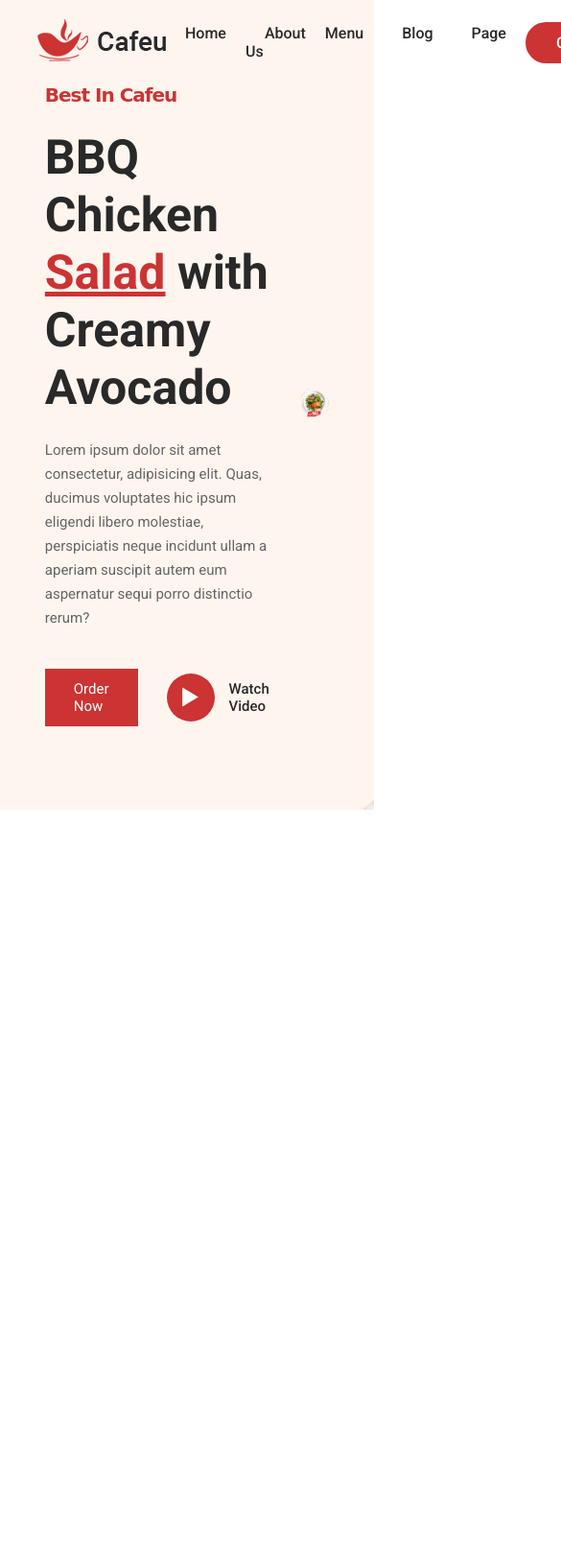
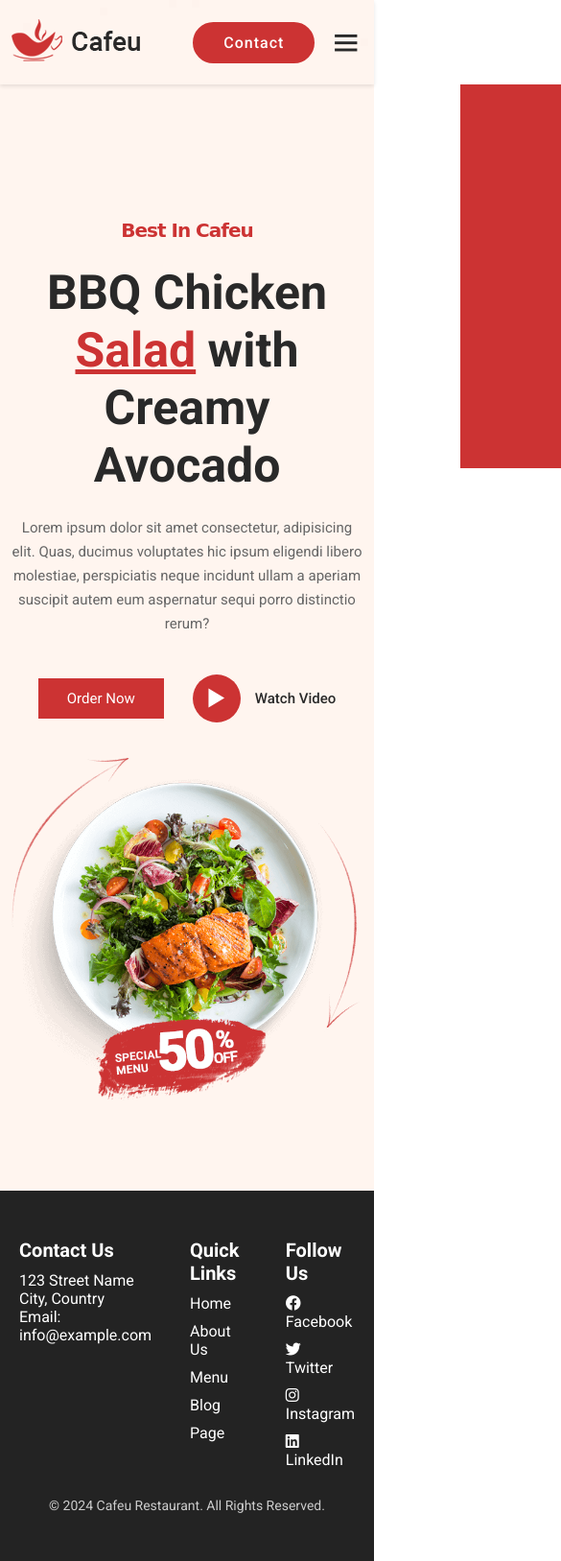
Before and after one commit to septianadip17/tugas-web-restoran-maxyacademy, a plain HTML site: page index.html in a window 390 px wide. Shown: the top 1627 px of the page at 96% size, 585 px wide, since content can reach past the window. Before the commit the page ends 844 px from the top, so only its background shows below. Drawn offline with nearby package versions, Linux system fonts and the light colour scheme.

Commit message:
responsive css

```diff
--- a/index.html
+++ b/index.html
@@ -4,8 +4,9 @@
 <head>
   <meta charset="UTF-8">
   <meta name="viewport" content="width=device-width, initial-scale=1.0">
-  <title>Document</title>
+  <title>Cafeu Restaurant</title>
   <link rel="stylesheet" href="style.css">
+  <link rel="icon" href="img/icon.png">
   <!-- cdnjs -->
   <link rel="stylesheet" href="https://cdnjs.cloudflare.com/ajax/libs/font-awesome/6.2.1/css/all.min.css"
     integrity="sha512-MV7K8+y+gLIBoVD59lQIYicR65iaqukzvf/nwasF0nqhPay5w/9lJmVM2hMDcnK1OnMGCdVK+iQrJ7lzPJQd1w=="
@@ -29,26 +30,60 @@
       <li><a href="#">Page</a></li>
     </ul>
     <div class="nav-icon">
-      <a href="#" class="btn">Contact</a>
+      <a href="https://api.whatsapp.com/send/?phone=6289696135242"  target="_blank" class="btn">Contact</a>
       <div class="bx bx-menu" id="menu-icon"></div>
     </div>
   </header>
 
-  <!-- Home Section -->
-  <section class="home">
+  <main class="home">
       <div class="home-text">
         <h4>Best In Cafeu</h4>
         <h1>BBQ Chicken <span>Salad</span> with <br> Creamy Avocado</h1>
         <p>Lorem ipsum dolor sit amet consectetur, adipisicing elit. Quas, ducimus voluptates hic ipsum eligendi libero molestiae, perspiciatis neque incidunt ullam a aperiam suscipit autem eum aspernatur sequi porro distinctio rerum?</p>
         <div class="main-btn">
           <a href="#" class="btn1">Order Now</a>
-        <a href="#" class="btn2"><span><i class='bx bx-play' ></i></span>Watch Video</a>
+          <a href="https://www.youtube.com/watch?v=LhGnlxxjqrU" target="_blank" class="btn2"><span><i class='bx bx-play' ></i></span>Watch Video</a>
         </div>
       </div>
       <div class="home-img">
         <img src="img/baner.png" alt="baner">
       </div>
-  </section>
+  </main>
+
+  <footer>
+    <div class="footer-container">
+        <div class="footer-column">
+            <h3>Contact Us</h3>
+            <p>123 Street Name</p>
+            <p>City, Country</p>
+            <p>Email: info@example.com</p>
+        </div>
+        <div class="footer-column">
+            <h3>Quick Links</h3>
+            <ul>
+                <li><a href="#">Home</a></li>
+                <li><a href="#">About Us</a></li>
+                <li><a href="#">Menu</a></li>
+                <li><a href="#">Blog</a></li>
+                <li><a href="#">Page</a></li>
+            </ul>
+        </div>
+        <div class="footer-column">
+            <h3>Follow Us</h3>
+            <ul>
+                <li><a href="#"><i class="fab fa-facebook"></i> Facebook</a></li>
+                <li><a href="#"><i class="fab fa-twitter"></i> Twitter</a></li>
+                <li><a href="#"><i class="fab fa-instagram"></i> Instagram</a></li>
+                <li><a href="#"><i class="fab fa-linkedin"></i> LinkedIn</a></li>
+            </ul>
+        </div>
+    </div>
+    <div class="copyright">
+        <p>&copy; 2024 Cafeu Restaurant. All Rights Reserved.</p>
+    </div>
+</footer>
+
+  <script src="script.js"></script>
 </body>
 
 </html>
--- /dev/null
+++ b/script.js
@@ -0,0 +1,13 @@
+const header = document.querySelector("header");
+
+window.addEventListener("scroll", function(){
+  header.classList.toggle("sticky", this.window.scrollY > 0)
+});
+
+let menu = document.querySelector("#menu-icon");
+let navmenu = document.querySelector(".navmenu");
+
+menu.onclick = () => {
+  menu.classList.toggle('bx-x');
+  navmenu.classList.toggle('open');
+}
--- a/style.css
+++ b/style.css
@@ -6,9 +6,8 @@
   list-style: none;
   text-decoration: none;
 }
-
 header{
-  position: fixed;
+  /*position: fixed;
   width: 100%;
   top: 0;
   right: 0;
@@ -17,17 +16,24 @@ header{
   align-items: center;
   justify-content: space-between;
   padding: 20px 10%;
+  */position: sticky;
+  width: 100%;
+  top: 0;
+  z-index: 1000;
+  display: flex;
+  align-items: center;
+  justify-content: space-between;
+  padding: 20px 10%;
+  background-image: url(img/banner-bg.jpg);
+  box-shadow: 0 2px 4px rgba(0, 0, 0, 0.1);
 }
-
 .logo img{
   max-width: 140px;
   height: auto;
 }
-
 .navmenu{
   display: flex;
 }
-
 .navmenu a{
   padding: 10px 20px;
   color: #292929;
@@ -35,16 +41,13 @@ header{
   font-weight: 500;
   transition: all .42s ease;
 }
-
 .navmenu a:hover{
   color: #CC3333;
 }
-
 .nav-icon{
   display: flex;
   align-items: center;
 }
-
 .nav-icon .btn{
   display: inline-block;
   text-transform: capitalize;
@@ -59,11 +62,9 @@ header{
   margin-right: 15px;
   transition: all /42s ease;
 }
-
 .nav-icon .btn:hover{
   transform: scale(1.1);
 }
-
 #menu-icon{
   font-size: 35px;
   color: #292929;
@@ -71,11 +72,9 @@ header{
   cursor: pointer;
   display: none;
 }
-
-section{
+main{
   padding: 60px 12%;
 }
-
 .home{
   width: 100%;
   height: 100vh;
@@ -87,13 +86,11 @@ section{
   align-items: center;
   gap: 2rem;
 }
-
 .home-img img{
   max-width: 100%;
   width: 100%;
   height: auto;
 }
-
 .home-text h4{
   color: #CC3333;
   font-size: 20px;
@@ -101,7 +98,6 @@ section{
   letter-spacing: -1px;
   font-family: 'Lobster', cursive;
 }
-
 .home-text h1{
   font-size: 50px;
   color: #292929;
@@ -109,12 +105,10 @@ section{
   line-height: 1.2;
   margin: 23px 0;
 }
-
 .home-text h1 span{
   color: #CC3333;
   text-decoration: underline;
 }
-
 .home-text p{
   color: #666;
   font-size: 15px;
@@ -122,13 +116,11 @@ section{
   font-weight: 400;
   margin-bottom: 40px;
 }
-
 .main-btn{
   display: inline-flex;
   align-items: center;
   justify-content: center;
 }
-
 .main-btn .btn1{
   display: inline-block;
   color: #fff;
@@ -138,7 +130,6 @@ section{
   padding: 12px 30px;
   transition: all .42s ease;
 }
-
 .main-btn .btn1:hover{
   background-color: #292929;
 }
@@ -151,7 +142,6 @@ section{
   justify-content: center;
   margin-left: 30px;
 }
-
 .btn2 span i{
   height: 50px;
   width: 50px;
@@ -165,7 +155,129 @@ section{
   margin-right: 15px;
   transition: all .42s ease;
 }
-
 .btn2 span i:hover{
   transform: translateY(-5px);
 }
+
+/* Responsive design */
+@media(max-width:945px){
+  header {
+    padding: 20px 3%;
+    transition: .3s;
+  }
+}
+@media(max-width:1140px){
+  .home{
+    grid-template-columns: 1fr;
+    height: 100%;
+  }
+  header.sticky{
+    background: #fff;
+    padding: 10px 3%;
+    box-shadow: 0 0 10px rgb(0, 0, 0/10%);
+  }
+  .home-text{
+    padding-top: 50px;
+    text-align: center;
+  }
+  main{
+    padding: 90px 3%;
+  }
+  .home-img img{
+    width: 100%;
+    max-width: 600px;
+  }
+  .home-img{
+    text-align: center;
+  }
+}
+@media(max-width:855px){
+  #menu-icon{
+    display: block;
+  }
+  .navmenu{
+    position: absolute;
+    top: 100%;
+    right: -100%;
+    width: 300px;
+    height: 400px;
+    background-color: #CC3333;
+    display: flex;
+    flex-direction: column;
+    align-items: center;
+    padding: 90px 30px;
+    transition: all .42s ease;
+  }
+  .navmenu a{
+    display: block;
+    margin:5px 5px;
+    transition: all .42s ease;
+  }
+  .navmenu a:hover{
+    color: #fff;
+    transform: translateX(-5px);
+  }
+  .navmenu.open{
+    right: 0;
+  }
+}
+
+/* footer */
+/* footer styling */
+footer {
+  background-color: #232323;
+  color: #ffffff;
+  padding: 50px 0;
+}
+
+.footer-container {
+  display: flex;
+  justify-content: space-around;
+  max-width: 1200px;
+  margin: 0 auto;
+}
+
+.footer-column {
+  flex: 1;
+  padding: 0 20px;
+}
+
+.footer-column h3 {
+  color: #ffffff;
+  font-size: 20px;
+  margin-bottom: 10px;
+}
+
+.footer-column p {
+  color: #ffffff;
+}
+
+.footer-column ul {
+  list-style: none;
+  padding: 0;
+}
+
+.footer-column ul li {
+  margin-bottom: 10px;
+}
+
+.footer-column ul li a {
+  color: #ffffff;
+  text-decoration: none;
+  display: inline-block;
+}
+
+.footer-column ul li a i {
+  margin-right: 10px;
+}
+
+.copyright {
+  text-align: center;
+  margin-top: 20px;
+  font-size: 14px;
+  color: #cccccc;
+}
+
+.copyright p {
+  margin: 0;
+}
```
Also changed, not shown: img/icon.png (added). Lines whose indentation alone changed are shown as unchanged.
